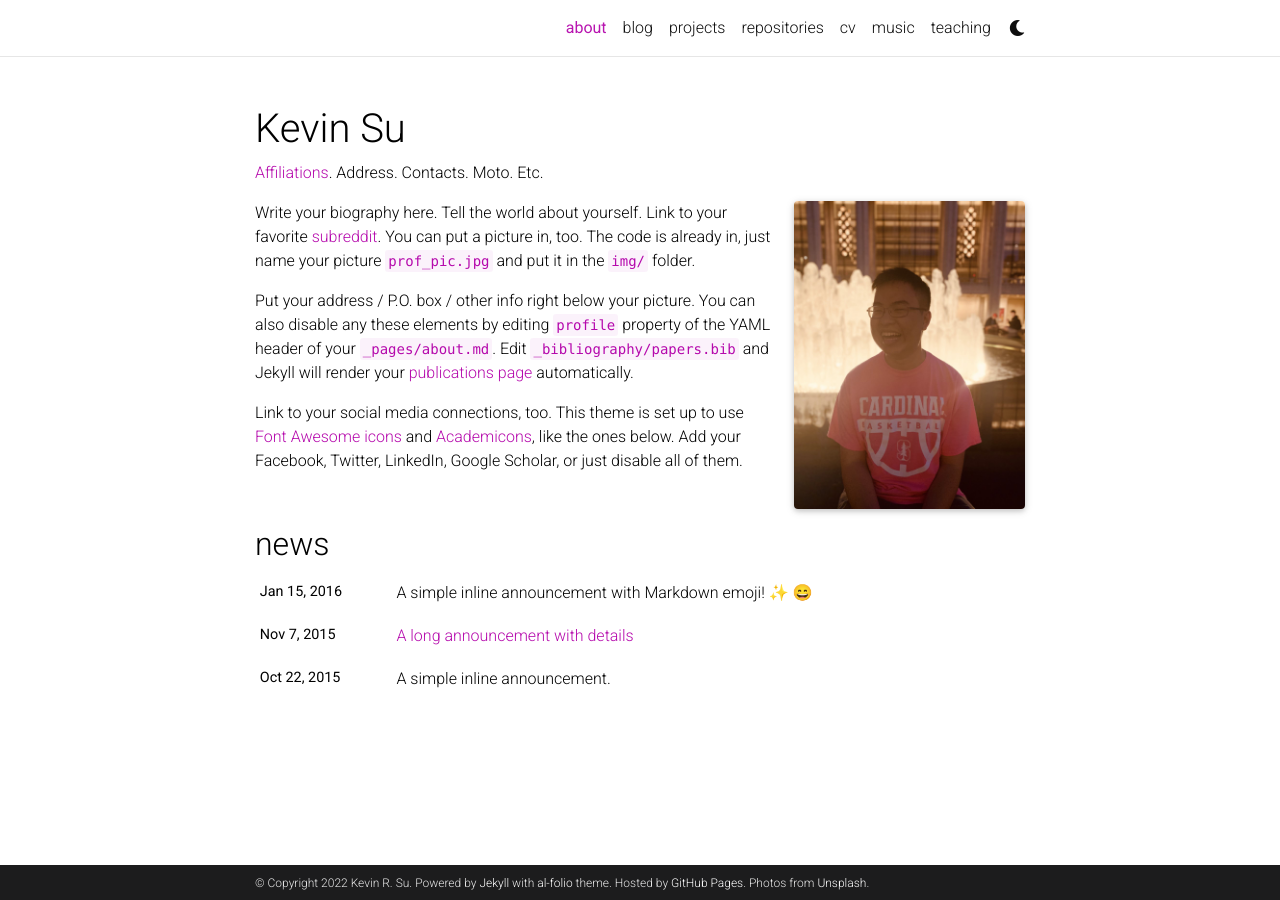
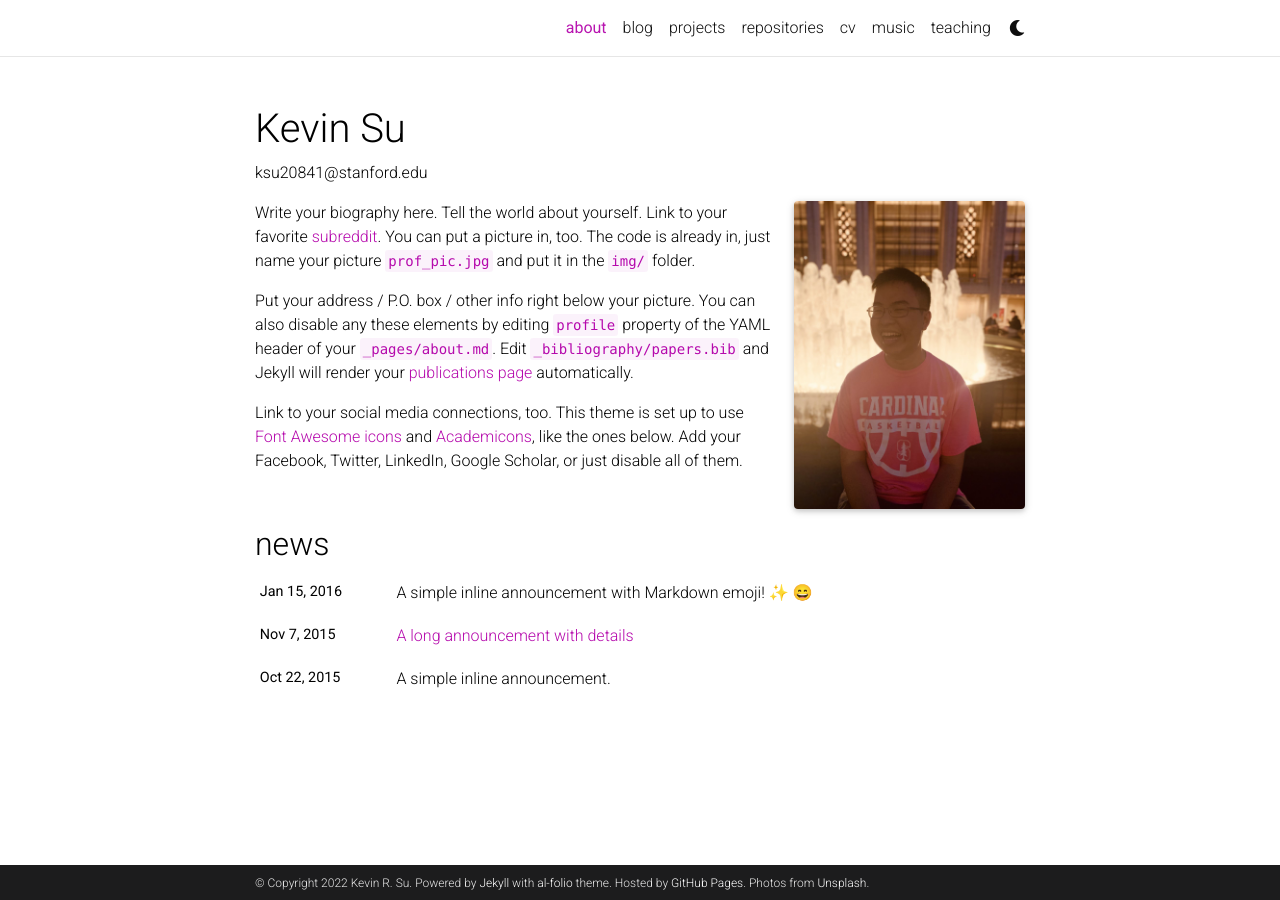
Before and after one commit to kevin20841/kevin20841.github.io, a Jekyll site: the page built from _pages/about.md, in a window 1280 px wide. Built offline with Jekyll 4.4.1, drawn with Linux system fonts in a browser that asks for light colours; full-size pictures stand in for the smaller copies a plugin makes; emoji names are drawn with the system emoji font; comment, search, counter and statistics services are not loaded; a style sheet for code colours, icons or effects is not loaded.

Commit message:
Update about.md

```diff
--- a/_pages/about.md
+++ b/_pages/about.md
@@ -2,7 +2,7 @@
 layout: about
 title: about
 permalink: /
-subtitle: <a href='#'>Affiliations</a>. Address. Contacts. Moto. Etc.
+subtitle: ksu20841@stanford.edu
 
 profile:
   align: right
```
